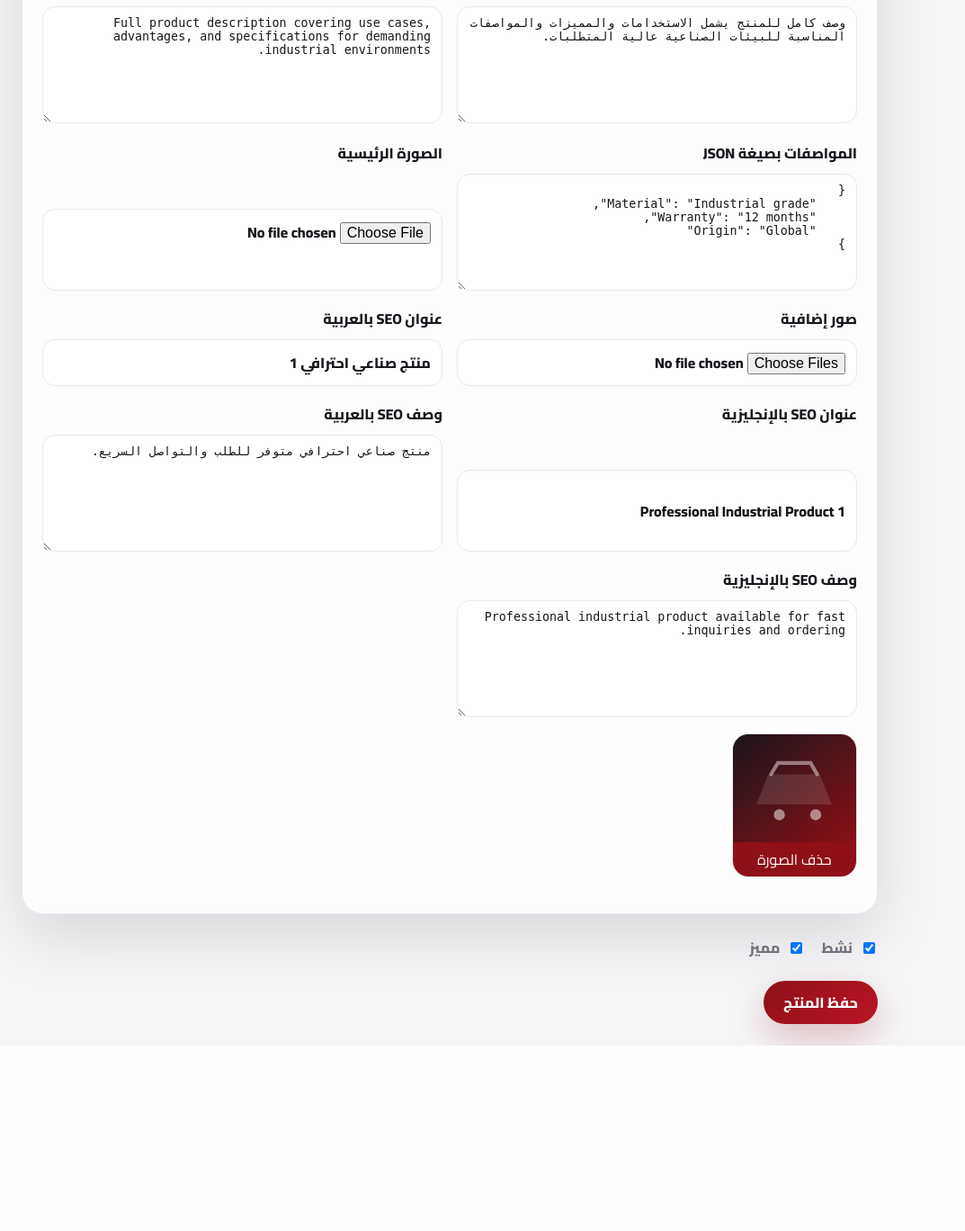
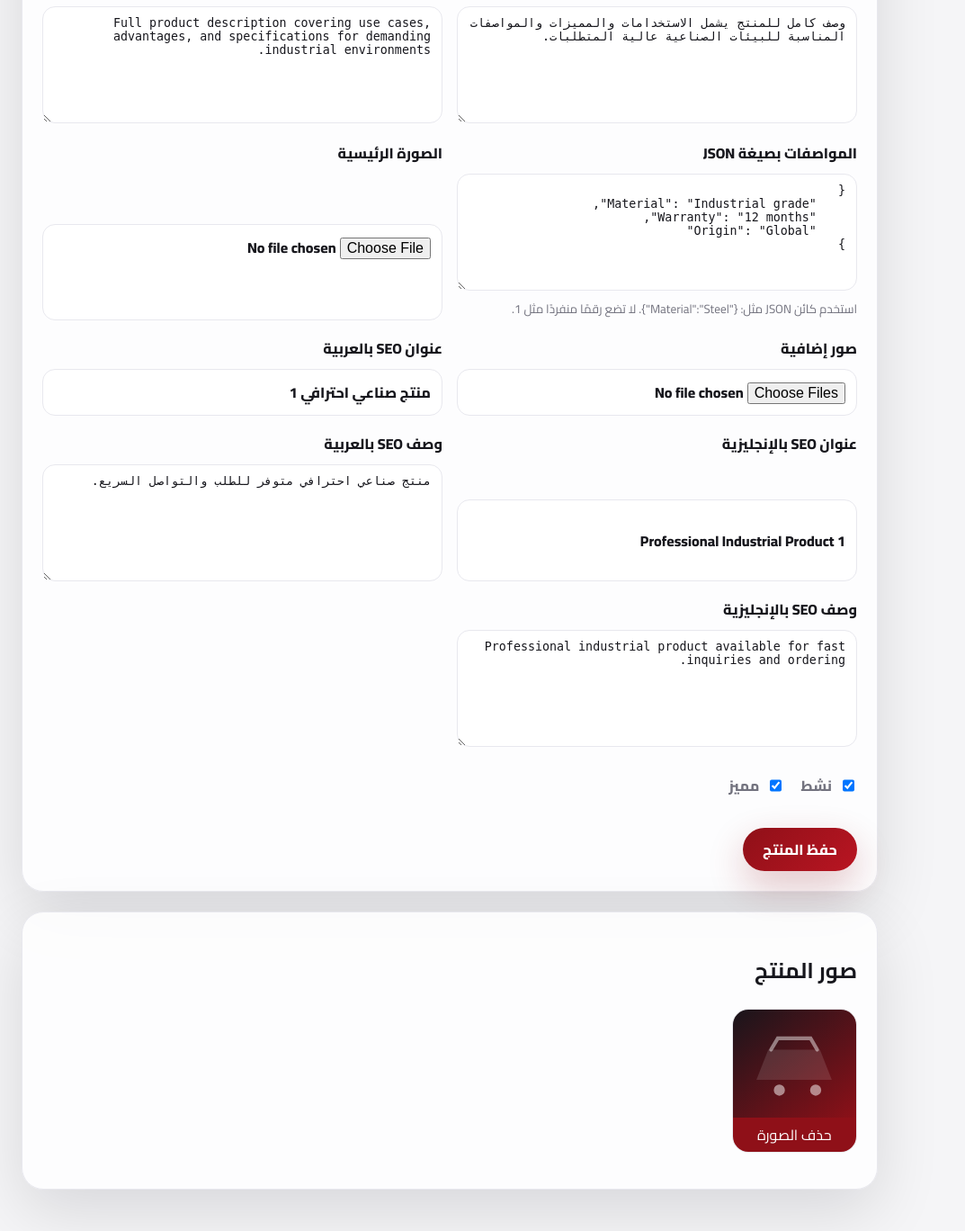
Before and after one commit to itzhaso1/ISMAI, a Laravel app: page /admin/products/1/edit in a window 1280 px wide. Shown: the part 987-2355 px from the top of the page at 90% size, without its empty margins (0-1073 px from the left). Before the commit the page ends 2149 px from the top, so only its background shows below. Run offline with Laravel 12, Linux system fonts and the light colour scheme; a user stored in the database is signed in; data comes from the database, SQL or seed files in the repository; style sheets or scripts are compiled from the project's sources.

Commit message:
Fix product specs validation and edit form submit
Co-authored-by: itzhaso1 <itzhaso1@users.noreply.github.com>

```diff
--- a/app/Http/Controllers/Admin/ProductController.php
+++ b/app/Http/Controllers/Admin/ProductController.php
@@ -129,7 +129,21 @@ class ProductController extends Controller
             'short_description_en' => ['nullable', 'string'],
             'description_ar' => ['nullable', 'string'],
             'description_en' => ['nullable', 'string'],
-            'specifications_json' => ['nullable', 'json'],
+            'specifications_json' => [
+                'nullable',
+                'json',
+                function (string $attribute, mixed $value, \Closure $fail): void {
+                    if ($value === null || trim((string) $value) === '') {
+                        return;
+                    }
+
+                    $decoded = json_decode((string) $value, true);
+
+                    if (! is_array($decoded)) {
+                        $fail('المواصفات يجب أن تكون كائن أو مصفوفة JSON مثل {"Material":"Steel"} وليست رقمًا أو نصًا منفردًا.');
+                    }
+                },
+            ],
             'price' => ['required', 'numeric', 'min:0'],
             'compare_at_price' => ['nullable', 'numeric', 'min:0'],
             'stock_quantity' => ['nullable', 'integer', 'min:0'],
@@ -163,11 +177,13 @@ class ProductController extends Controller
 
     private function decodeSpecifications(?string $json): ?array
     {
-        if (! $json) {
+        if (! $json || trim($json) === '') {
             return null;
         }
 
-        return json_decode($json, true, flags: JSON_THROW_ON_ERROR);
+        $decoded = json_decode($json, true, flags: JSON_THROW_ON_ERROR);
+
+        return is_array($decoded) ? $decoded : null;
     }
 
     private function nextSku(): string
--- a/resources/views/admin/products/form.blade.php
+++ b/resources/views/admin/products/form.blade.php
@@ -1,12 +1,83 @@
 @extends('layouts.admin')
 @section('title', $product->exists ? 'تعديل منتج' : 'إضافة منتج')
 @section('page_title', $product->exists ? 'تعديل منتج' : 'إضافة منتج')
+
 @section('content')
-<form class="admin-panel admin-form" method="POST" enctype="multipart/form-data" action="{{ $product->exists ? route('admin.products.update', $product) : route('admin.products.store') }}">@csrf @if($product->exists) @method('PUT') @endif
-<div class="form-grid"><label>الاسم بالعربية<input name="name_ar" value="{{ old('name_ar', $product->name_ar) }}" required></label><label>الاسم بالإنجليزية<input name="name_en" value="{{ old('name_en', $product->name_en) }}" required></label><label>الرابط المختصر<input name="slug" value="{{ old('slug', $product->slug) }}"></label><label>SKU <small>اختياري</small><input name="sku" value="{{ old('sku', $product->sku) }}"></label><label>القسم<select name="category_id" required><option value="">اختر القسم</option>@foreach($categories as $category)<option value="{{ $category->id }}" @selected(old('category_id', $product->category_id) == $category->id)>{{ $category->name_ar }}</option>@endforeach</select></label><label>العلامة التجارية<select name="brand_id"><option value="">بدون براند</option>@foreach($brands as $brand)<option value="{{ $brand->id }}" @selected(old('brand_id', $product->brand_id) == $brand->id)>{{ $brand->name }}</option>@endforeach</select></label><label>السعر<input type="number" step="0.01" name="price" value="{{ old('price', $product->price) }}" required></label><label>سعر المقارنة<input type="number" step="0.01" name="compare_at_price" value="{{ old('compare_at_price', $product->compare_at_price) }}"></label><label>الكمية<input type="number" name="stock_quantity" value="{{ old('stock_quantity', $product->stock_quantity ?? 0) }}"></label></div>
-<div class="form-grid"><label>وصف قصير بالعربية<textarea name="short_description_ar">{{ old('short_description_ar', $product->short_description_ar) }}</textarea></label><label>وصف قصير بالإنجليزية<textarea name="short_description_en">{{ old('short_description_en', $product->short_description_en) }}</textarea></label><label>وصف كامل بالعربية<textarea name="description_ar">{{ old('description_ar', $product->description_ar) }}</textarea></label><label>وصف كامل بالإنجليزية<textarea name="description_en">{{ old('description_en', $product->description_en) }}</textarea></label></div>
-<div class="form-grid"><label>المواصفات بصيغة JSON<textarea name="specifications_json" placeholder='{"Material":"Steel","Warranty":"12 months"}'>{{ old('specifications_json', $product->specifications ? json_encode($product->specifications, JSON_PRETTY_PRINT | JSON_UNESCAPED_UNICODE) : '') }}</textarea></label><label>الصورة الرئيسية<input type="file" name="main_image" accept="image/*"></label><label>صور إضافية<input type="file" name="images[]" accept="image/*" multiple></label><label>عنوان SEO بالعربية<input name="meta_title_ar" value="{{ old('meta_title_ar', $product->meta_title_ar) }}"></label><label>عنوان SEO بالإنجليزية<input name="meta_title_en" value="{{ old('meta_title_en', $product->meta_title_en) }}"></label><label>وصف SEO بالعربية<textarea name="meta_description_ar">{{ old('meta_description_ar', $product->meta_description_ar) }}</textarea></label><label>وصف SEO بالإنجليزية<textarea name="meta_description_en">{{ old('meta_description_en', $product->meta_description_en) }}</textarea></label></div>
-@if($product->exists && $product->images->isNotEmpty())<div class="admin-gallery">@foreach($product->images as $image)<div><img src="{{ $image->url() }}" alt=""><form method="POST" action="{{ route('admin.products.images.destroy', [$product, $image]) }}">@csrf @method('DELETE')<button type="submit">حذف الصورة</button></form></div>@endforeach</div>@endif
-<div class="check-grid"><label><input type="checkbox" name="is_active" value="1" @checked(old('is_active', $product->is_active ?? true))> نشط</label><label><input type="checkbox" name="is_featured" value="1" @checked(old('is_featured', $product->is_featured))> مميز</label></div>
-<button class="btn-primary" type="submit">حفظ المنتج</button></form>
+<form class="admin-panel admin-form" method="POST" enctype="multipart/form-data" action="{{ $product->exists ? route('admin.products.update', $product) : route('admin.products.store') }}">
+    @csrf
+    @if($product->exists)
+        @method('PUT')
+    @endif
+
+    <div class="form-grid">
+        <label>الاسم بالعربية<input name="name_ar" value="{{ old('name_ar', $product->name_ar) }}" required></label>
+        <label>الاسم بالإنجليزية<input name="name_en" value="{{ old('name_en', $product->name_en) }}" required></label>
+        <label>الرابط المختصر<input name="slug" value="{{ old('slug', $product->slug) }}"></label>
+        <label>SKU <small>اختياري</small><input name="sku" value="{{ old('sku', $product->sku) }}"></label>
+        <label>القسم
+            <select name="category_id" required>
+                <option value="">اختر القسم</option>
+                @foreach($categories as $category)
+                    <option value="{{ $category->id }}" @selected(old('category_id', $product->category_id) == $category->id)>{{ $category->name_ar }}</option>
+                @endforeach
+            </select>
+        </label>
+        <label>العلامة التجارية
+            <select name="brand_id">
+                <option value="">بدون براند</option>
+                @foreach($brands as $brand)
+                    <option value="{{ $brand->id }}" @selected(old('brand_id', $product->brand_id) == $brand->id)>{{ $brand->name }}</option>
+                @endforeach
+            </select>
+        </label>
+        <label>السعر<input type="number" step="0.01" name="price" value="{{ old('price', $product->price) }}" required></label>
+        <label>سعر المقارنة<input type="number" step="0.01" name="compare_at_price" value="{{ old('compare_at_price', $product->compare_at_price) }}"></label>
+        <label>الكمية<input type="number" name="stock_quantity" value="{{ old('stock_quantity', $product->stock_quantity ?? 0) }}"></label>
+    </div>
+
+    <div class="form-grid">
+        <label>وصف قصير بالعربية<textarea name="short_description_ar">{{ old('short_description_ar', $product->short_description_ar) }}</textarea></label>
+        <label>وصف قصير بالإنجليزية<textarea name="short_description_en">{{ old('short_description_en', $product->short_description_en) }}</textarea></label>
+        <label>وصف كامل بالعربية<textarea name="description_ar">{{ old('description_ar', $product->description_ar) }}</textarea></label>
+        <label>وصف كامل بالإنجليزية<textarea name="description_en">{{ old('description_en', $product->description_en) }}</textarea></label>
+    </div>
+
+    <div class="form-grid">
+        <label>المواصفات بصيغة JSON
+            <textarea name="specifications_json" placeholder='{"Material":"Steel","Warranty":"12 months"}'>{{ old('specifications_json', $product->specifications ? json_encode($product->specifications, JSON_PRETTY_PRINT | JSON_UNESCAPED_UNICODE) : '') }}</textarea>
+            <small>استخدم كائن JSON مثل: {"Material":"Steel"}. لا تضع رقمًا منفردًا مثل 1.</small>
+        </label>
+        <label>الصورة الرئيسية<input type="file" name="main_image" accept="image/*"></label>
+        <label>صور إضافية<input type="file" name="images[]" accept="image/*" multiple></label>
+        <label>عنوان SEO بالعربية<input name="meta_title_ar" value="{{ old('meta_title_ar', $product->meta_title_ar) }}"></label>
+        <label>عنوان SEO بالإنجليزية<input name="meta_title_en" value="{{ old('meta_title_en', $product->meta_title_en) }}"></label>
+        <label>وصف SEO بالعربية<textarea name="meta_description_ar">{{ old('meta_description_ar', $product->meta_description_ar) }}</textarea></label>
+        <label>وصف SEO بالإنجليزية<textarea name="meta_description_en">{{ old('meta_description_en', $product->meta_description_en) }}</textarea></label>
+    </div>
+
+    <div class="check-grid">
+        <label><input type="checkbox" name="is_active" value="1" @checked(old('is_active', $product->is_active ?? true))> نشط</label>
+        <label><input type="checkbox" name="is_featured" value="1" @checked(old('is_featured', $product->is_featured))> مميز</label>
+    </div>
+
+    <button class="btn-primary" type="submit">حفظ المنتج</button>
+</form>
+
+@if($product->exists && $product->images->isNotEmpty())
+    <section class="admin-panel">
+        <h2>صور المنتج</h2>
+        <div class="admin-gallery">
+            @foreach($product->images as $image)
+                <div>
+                    <img src="{{ $image->url() }}" alt="">
+                    <form method="POST" action="{{ route('admin.products.images.destroy', [$product, $image]) }}">
+                        @csrf
+                        @method('DELETE')
+                        <button type="submit" onclick="return confirm('هل تريد حذف هذه الصورة؟')">حذف الصورة</button>
+                    </form>
+                </div>
+            @endforeach
+        </div>
+    </section>
+@endif
 @endsection
```
